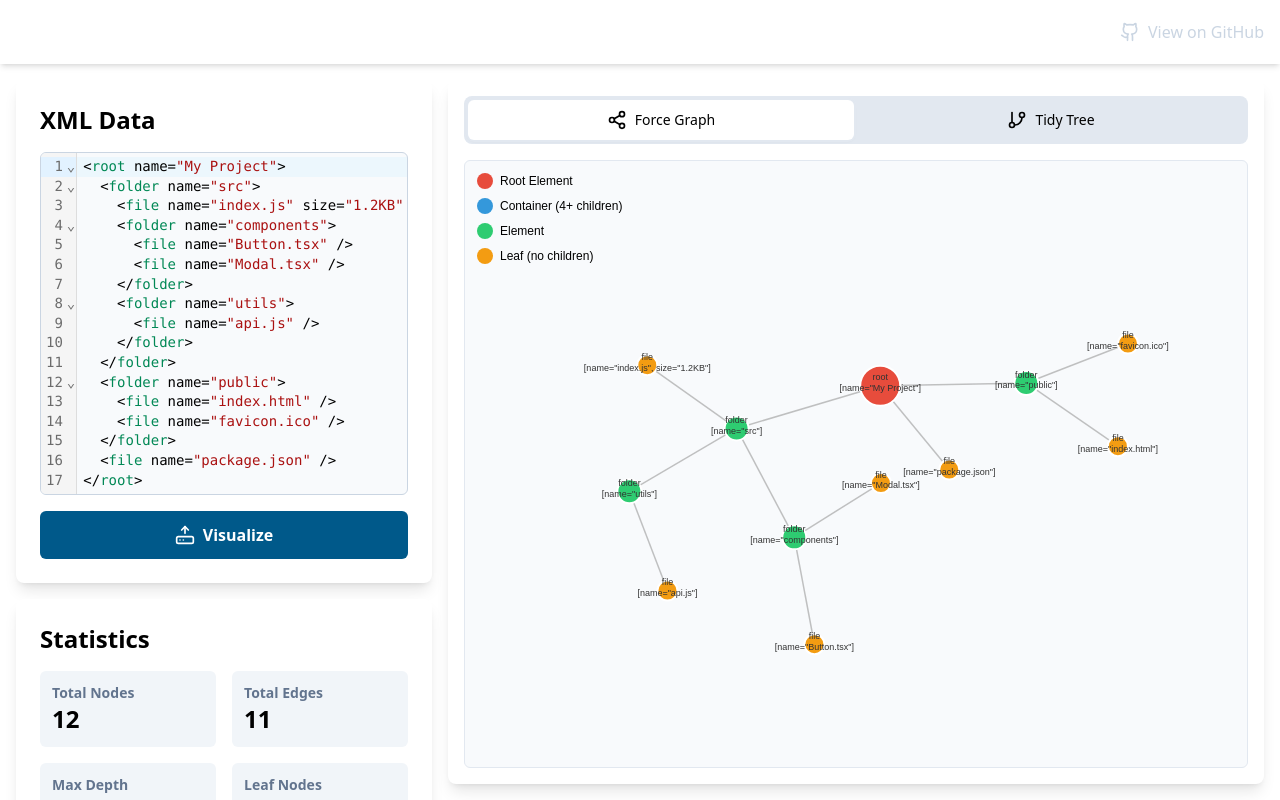
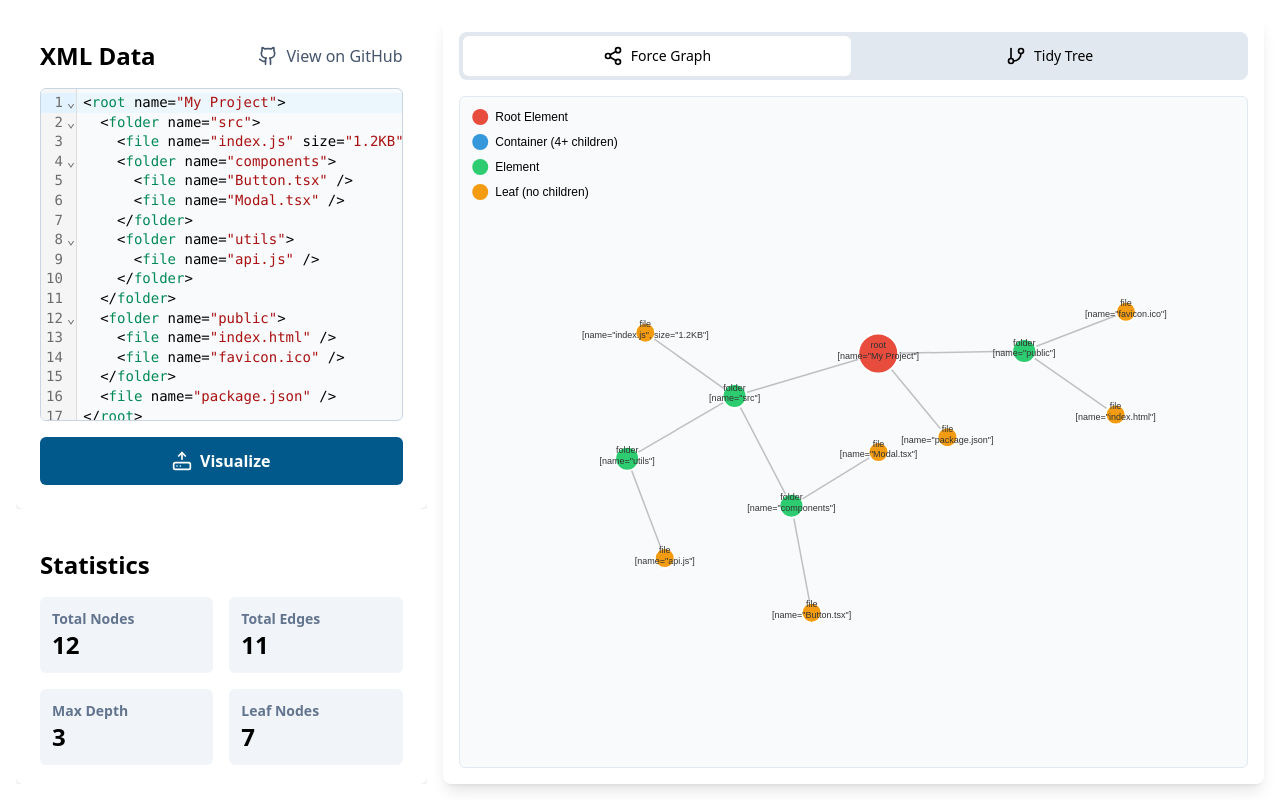
Before and after one commit to Boakpe/XML-Nexus, a React (Vite) app: page / in a window 1280 px wide. Built offline with nearby package versions, Linux system fonts and the light colour scheme.

Commit message:
feat: enhance XMLInput component with GitHub link and layout adjustments

```diff
--- a/src/App.tsx
+++ b/src/App.tsx
@@ -62,25 +62,15 @@ function App() {
 
   return (
     <div className="flex flex-col h-screen bg-secondary font-sans">
-      <header className="bg-primary text-white shadow-md p-4 flex justify-between items-center">
-        <h1 className="text-2xl font-bold tracking-tight">XML Graph Visualizer</h1>
-        <a
-          href="https://github.com/your-username/d3-xml-visualizer"
-          target="_blank"
-          rel="noopener noreferrer"
-          className="flex items-center space-x-2 text-slate-300 hover:text-accent transition-colors"
-        >
-          <Github size={20} />
-          <span>View on GitHub</span>
-        </a>
-      </header>
 
       <main className="flex-grow flex p-4 gap-4 overflow-hidden">
-        <div className="w-1/3 flex flex-col gap-4">
-           <XMLInput onVisualize={handleVisualize} initialValue={defaultXML} />
+        <div className="w-1/3 flex flex-col gap-4 min-w-[300px] overflow-hidden">
+           <div className="flex-grow overflow-auto">
+             <XMLInput onVisualize={handleVisualize} initialValue={defaultXML} />
+           </div>
 
           {stats && (
-            <div className="bg-white rounded-lg shadow-lg p-6">
+            <div className="bg-white rounded-lg shadow-lg p-6 overflow-auto">
               <h2 className="text-2xl font-bold text-primary mb-4">Statistics</h2>
               <div className="grid grid-cols-2 gap-4 text-sm">
                 <div className="bg-slate-100 p-3 rounded-md">
--- a/src/components/XMLInput.tsx
+++ b/src/components/XMLInput.tsx
@@ -1,5 +1,6 @@
 import React, { useState, useRef, useEffect } from 'react';
 import { HardDriveUpload } from "lucide-react";
+import { Github } from 'lucide-react';
 
 // CodeMirror imports
 import { EditorView, basicSetup } from "codemirror";
@@ -85,13 +86,25 @@ const XMLInput: React.FC<XMLInputProps> = ({ onVisualize, initialValue }) => {
   return (
     <form
       onSubmit={handleSubmit}
-      className="flex flex-col flex-grow bg-white rounded-lg shadow-lg p-6"
+      className="flex flex-col h-full bg-white rounded-lg shadow-lg p-6"
     >
-      <h2 className="text-2xl font-bold text-primary mb-4">XML Data</h2>
+      <div className="flex justify-between items-center mb-4">
+        <h2 className="text-2xl font-bold text-primary">XML Data</h2>
+        <a
+          href="https://github.com/your-username/d3-xml-visualizer"
+          target="_blank"
+          rel="noopener noreferrer"
+          className="flex items-center space-x-2 text-slate-600 hover:text-accent transition-colors"
+        >
+          <Github size={20} />
+          <span>View on GitHub</span>
+        </a>
+      </div>
+
       <div
         ref={editorRef}
-        className="flex-grow w-full border border-slate-300 rounded-md overflow-hidden bg-slate-50"
-        style={{ minHeight: "300px" }}
+        className="flex-grow w-full border border-slate-300 rounded-md overflow-auto bg-slate-50"
+        style={{ minHeight: "200px" }}
       />
       <button
         type="submit"
```
